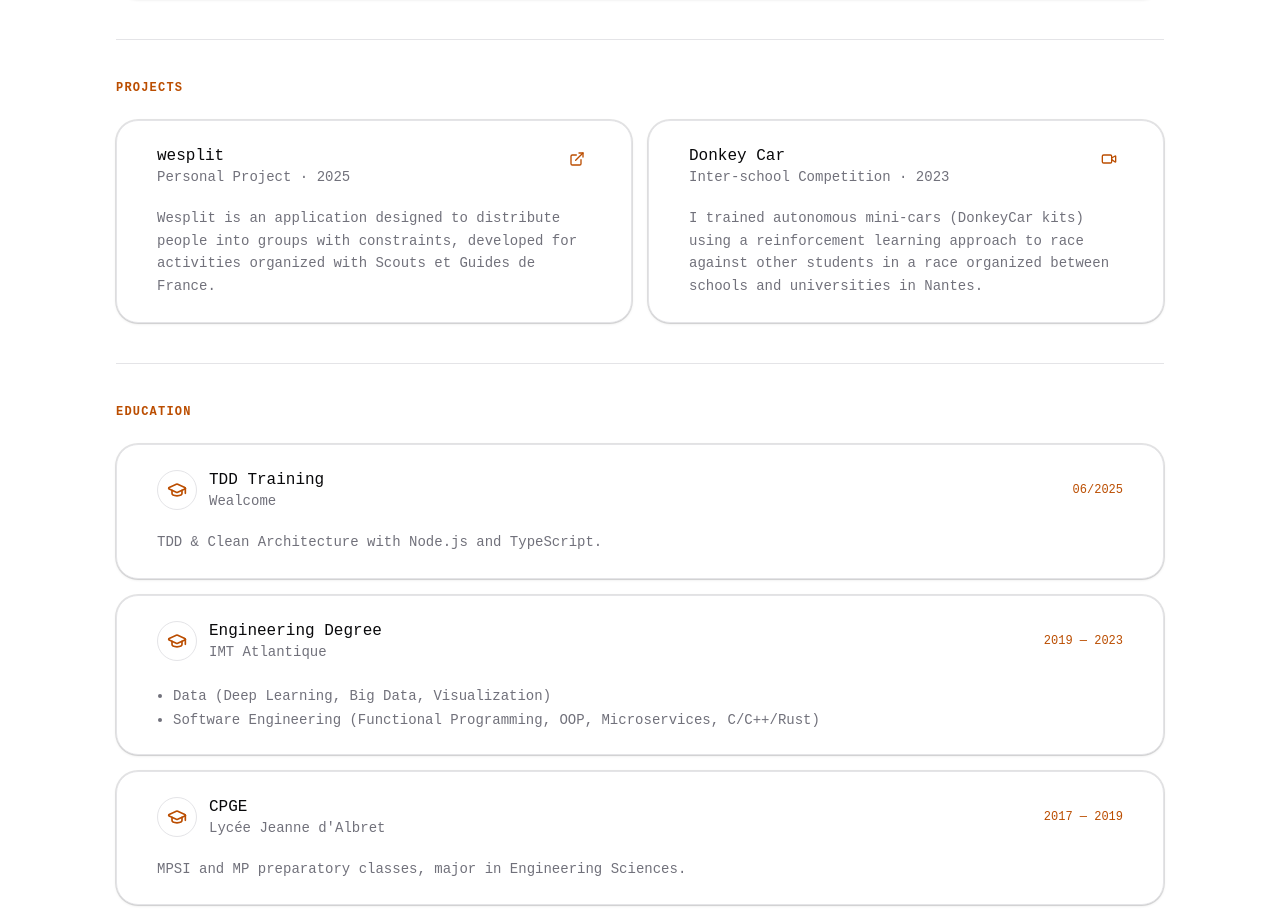
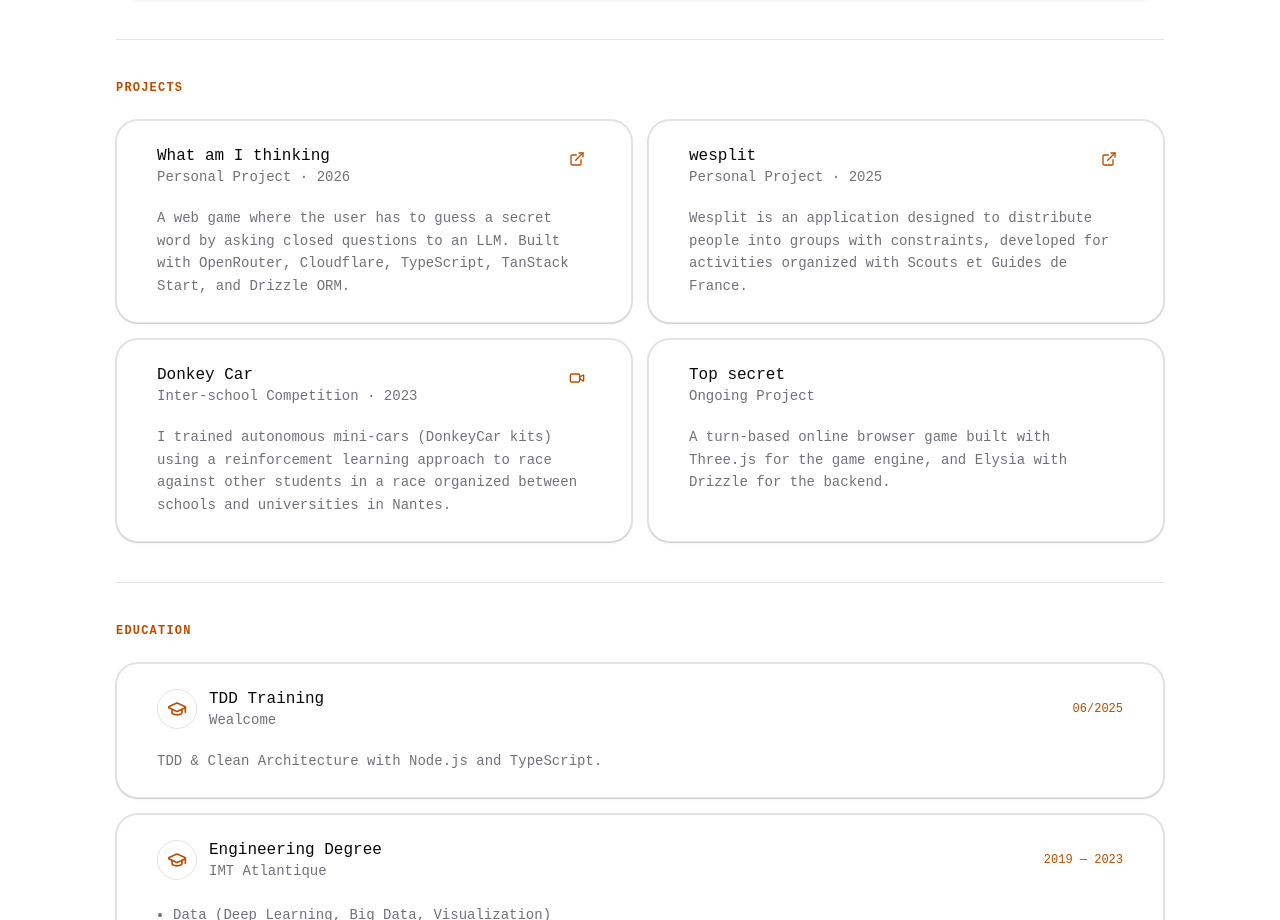
Before and after one commit to Blu3s1one/cv, a React (Vite) app: page / in a window 1280 px wide. Shown: the part 1708-2628 px from the top of the page. Built offline with nearby package versions, Linux system fonts and the light colour scheme.

Commit message:
feat: wait project

```diff
--- a/src/components/resume/ProjectsSection.tsx
+++ b/src/components/resume/ProjectsSection.tsx
@@ -84,7 +84,8 @@ export default function ProjectsSection({ projects }: { projects: Project[] }) {
                       {project.name}
                     </CardTitle>
                     <CardDescription className="text-[var(--sea-ink-soft)]">
-                      {project.subtitle} · {project.date}
+                      {project.subtitle}
+                      {project.date ? ` · ${project.date}` : ''}
                     </CardDescription>
                   </div>
                   <div className="flex shrink-0 gap-1">
--- a/src/data/en.ts
+++ b/src/data/en.ts
@@ -81,6 +81,14 @@ export const en: CVData = {
 
   projects: [
     {
+      name: 'What am I thinking',
+      subtitle: 'Personal Project',
+      date: '2026',
+      description:
+        'A web game where the user has to guess a secret word by asking closed questions to an LLM. Built with OpenRouter, Cloudflare, TypeScript, TanStack Start, and Drizzle ORM.',
+      url: 'https://wait.pi-ga.fr',
+    },
+    {
       name: 'wesplit',
       subtitle: 'Personal Project',
       date: '2025',
@@ -98,6 +106,12 @@ export const en: CVData = {
         { title: 'training', url: withBase('videos/training.mp4') },
         { title: 'race day', url: withBase('videos/racing.mp4') },
       ],
+    },
+    {
+      name: 'Top secret',
+      subtitle: 'Ongoing Project',
+      description:
+        'A turn-based online browser game built with Three.js for the game engine, and Elysia with Drizzle for the backend.',
     },
   ],
 
--- a/src/data/fr.ts
+++ b/src/data/fr.ts
@@ -81,6 +81,14 @@ export const fr: CVData = {
 
   projects: [
     {
+      name: 'What am I thinking',
+      subtitle: 'Projet personnel',
+      date: '2026',
+      description:
+        "Un jeu web dans lequel l'utilisateur doit deviner un mot secret en posant des questions fermees a un LLM. Realise avec OpenRouter, Cloudflare, TypeScript, TanStack Start et Drizzle ORM.",
+      url: 'https://wait.pi-ga.fr',
+    },
+    {
       name: 'wesplit',
       subtitle: 'Projet personnel',
       date: '2025',
@@ -98,6 +106,12 @@ export const fr: CVData = {
         { title: 'training', url: withBase('videos/training.mp4') },
         { title: 'race day', url: withBase('videos/racing.mp4') },
       ],
+    },
+    {
+      name: 'Top secret',
+      subtitle: 'Projet en cours',
+      description:
+        "Un jeu en ligne au tour par tour dans le navigateur, construit avec Three.js pour le moteur de jeu, et Elysia avec Drizzle pour le backend.",
     },
   ],
 
--- a/src/types/cv.ts
+++ b/src/types/cv.ts
@@ -21,7 +21,7 @@ export interface ProjectVideo {
 export interface Project {
   name: string
   subtitle: string
-  date: string
+  date?: string
   description: string
   url?: string
   videos?: ProjectVideo[]
```
Also changed, not shown: 2 other files (tests, documents, lock files or other folders).
